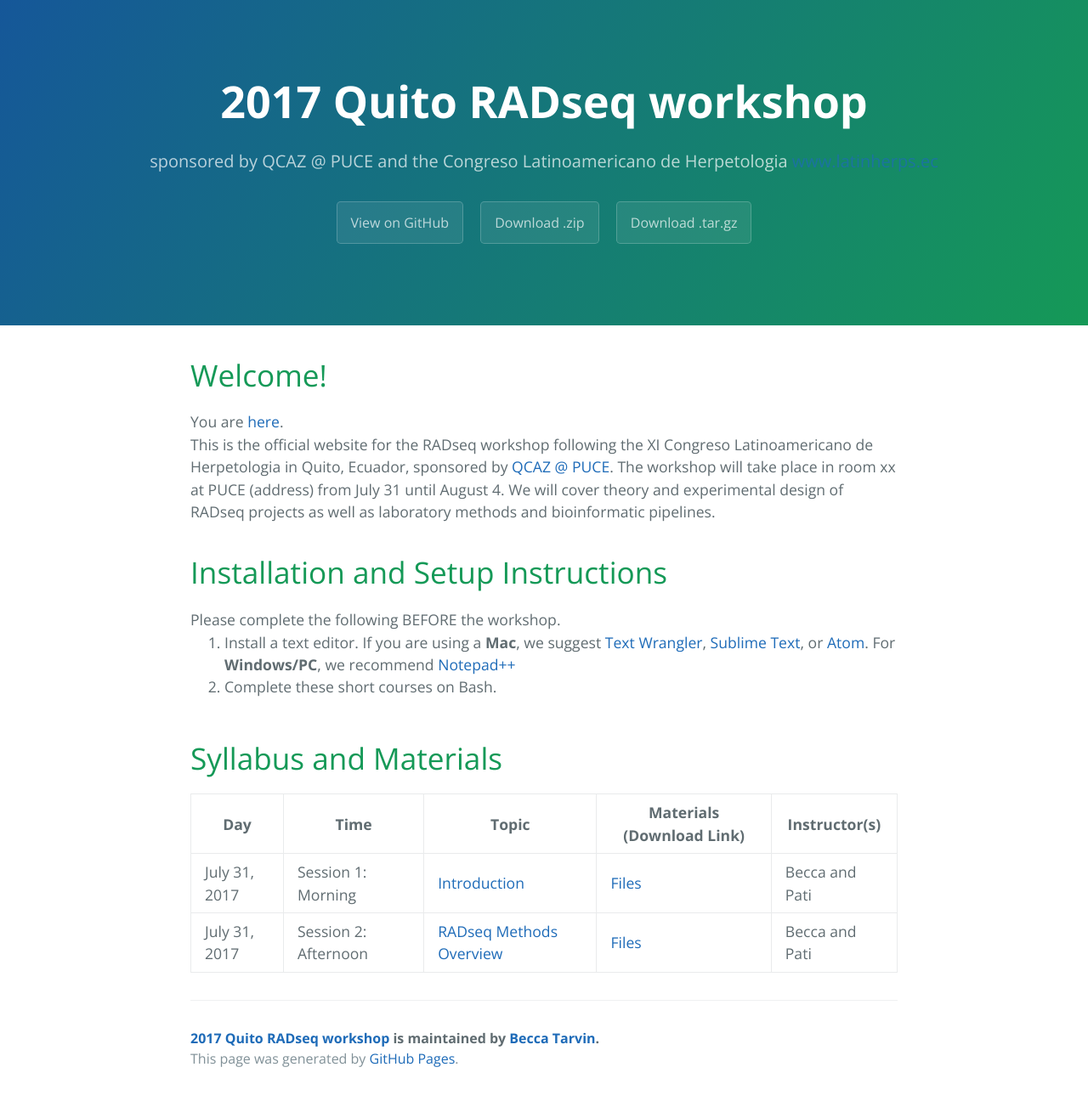
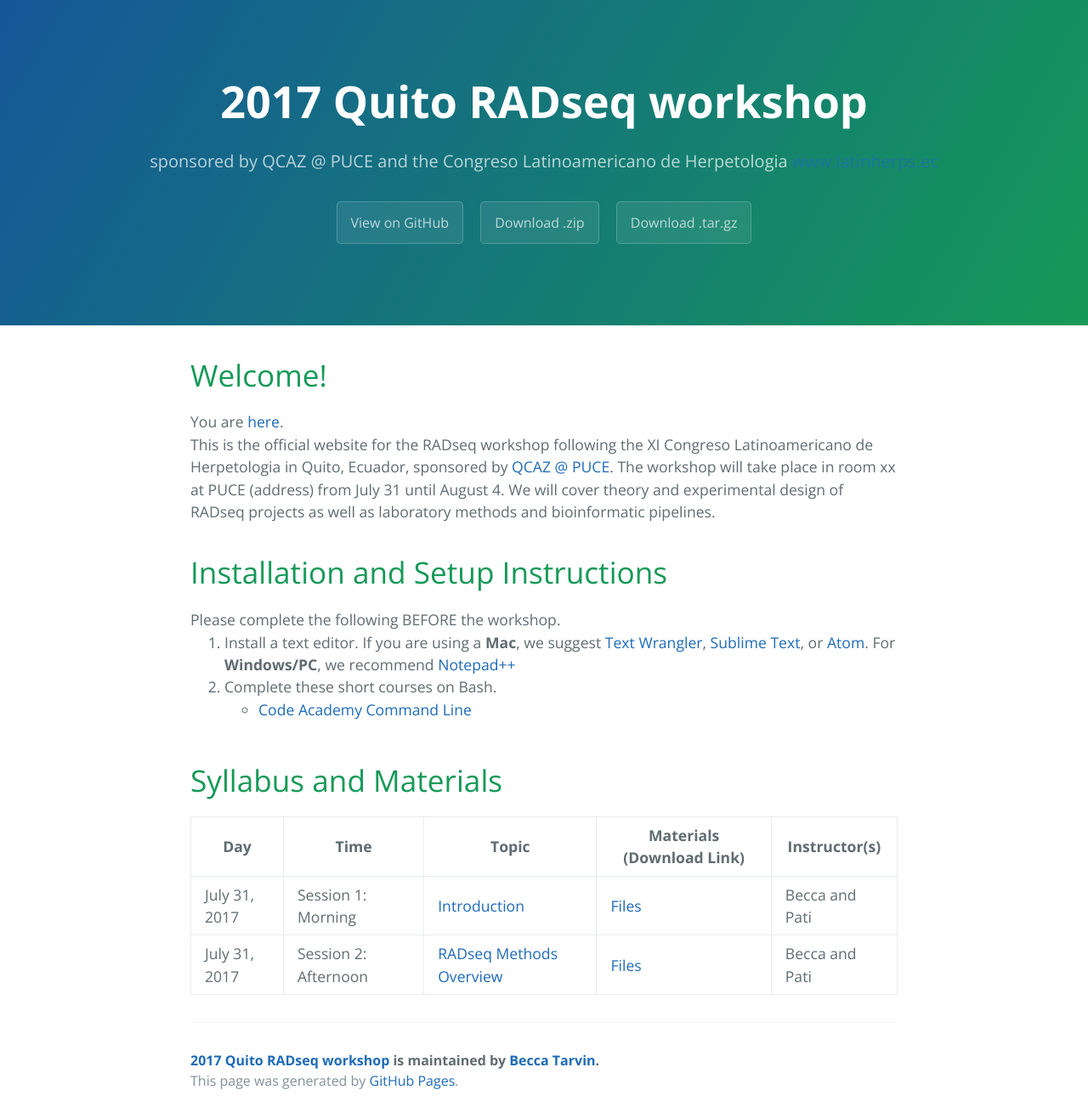
Before and after one commit to rdtarvin/RADseq_Quito_2017, a Jekyll site: the page built from index.html, in a window 1280 px wide. Shown: the whole page at 85% size. Built offline with Jekyll 4.4.1, drawn with Linux system fonts in a browser that asks for light colours; the list of posts is cut into pages by our own code; before the commit the page ends 1290 px from its top, so only the background shows below that.

```diff
--- a/index.html
+++ b/index.html
@@ -18,7 +18,9 @@ title: {{ site.name }}
 	<ol>
 	<li>Install a text editor. If you are using a <b>Mac</b>, we suggest <a href="http://www.barebones.com/products/textwrangler/">Text Wrangler</a>, <a href="http://www.sublimetext.com/2">Sublime Text</a>, or <a href="https://atom.io/">Atom</a>.
 	For <b>Windows/PC</b>, we recommend <a href="https://notepad-plus-plus.org/">Notepad++</a> </li>
-	<li>Complete these short courses on Bash.</li>
+	<li>Complete these short courses on Bash. </li>
+	<ul><li><a href="https://www.codecademy.com/learn/learn-the-command-line">Code Academy Command Line</a></li></ul>
+
 	</ol>
 
 </div>
```
